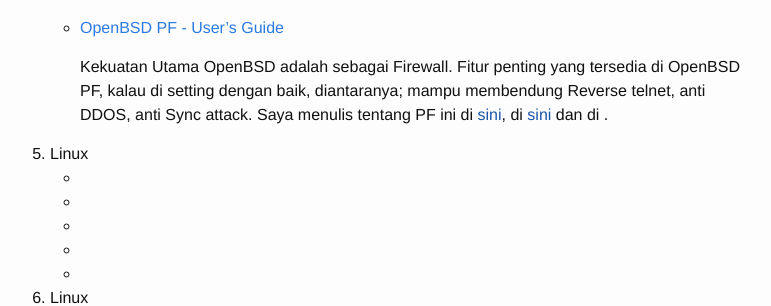
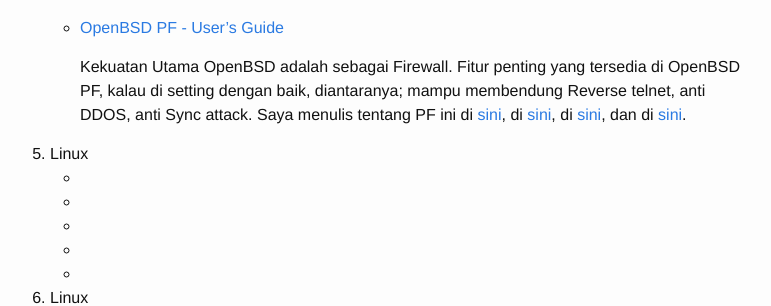
Before and after one commit to muntaza/muntaza.github.io, a Jekyll site: the page built from _posts/2018-12-30-belajar-mandiri-pemprograman.markdown, in a window 1280 px wide and 900 px high, scrolled down 1434 px. Shown: the part 154-460 px from the top of the window, without its empty margins (250-1021 px from the left). Built offline with Jekyll 4.4.1, drawn with Linux system fonts in a browser that asks for light colours.

Commit message:
update catatan

```diff
--- a/_posts/2018-12-30-belajar-mandiri-pemprograman.markdown
+++ b/_posts/2018-12-30-belajar-mandiri-pemprograman.markdown
@@ -78,9 +78,11 @@
 	    Kekuatan Utama OpenBSD adalah sebagai Firewall. Fitur penting yang tersedia
 	    di OpenBSD PF, kalau di setting dengan baik, diantaranya; mampu membendung Reverse
 	    telnet, anti DDOS, anti Sync attack. Saya menulis tentang PF ini di
-	    [sini](),
-	    di [sini]()
-	    dan di []().
+	    [sini](https://muntaza.wordpress.com/2011/04/28/openbsd-pf-sebagai-firewall-oleh-muhammad-muntaza-bin-hatta/),
+	    di [sini](https://muntaza.wordpress.com/2011/10/11/pantau-log-ip-yang-melakukan-abuse-di-pf-openbsd/),
+	    di [sini](https://muntaza.wordpress.com/2014/12/20/openbsd-pf-firewall-for-small-office-web-server/),
+            dan di
+	    [sini](https://muntaza.wordpress.com/2016/08/17/openbsd-pf-firewall-untuk-terima-koneksi-hanya-dari-ip-indonesia/).
 
 
 5.  Linux
```
